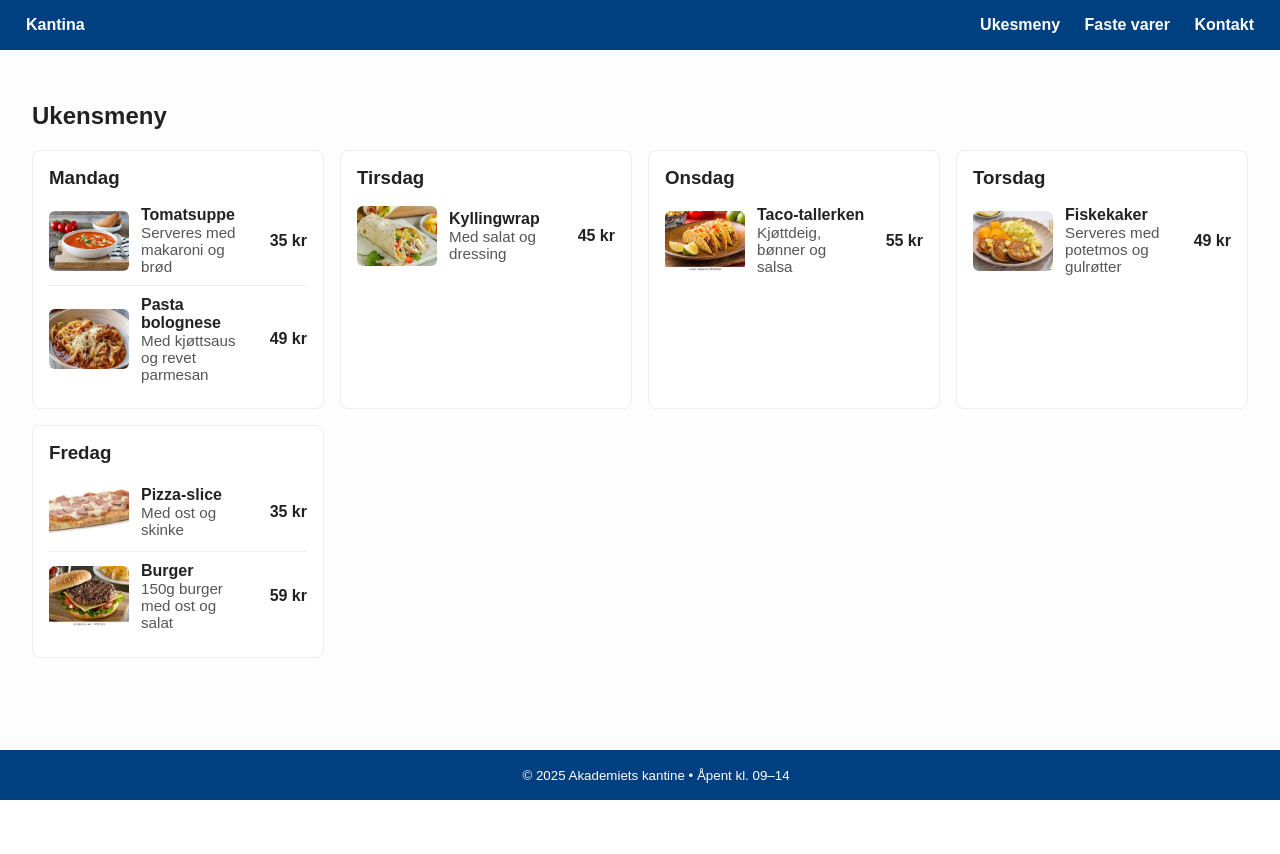
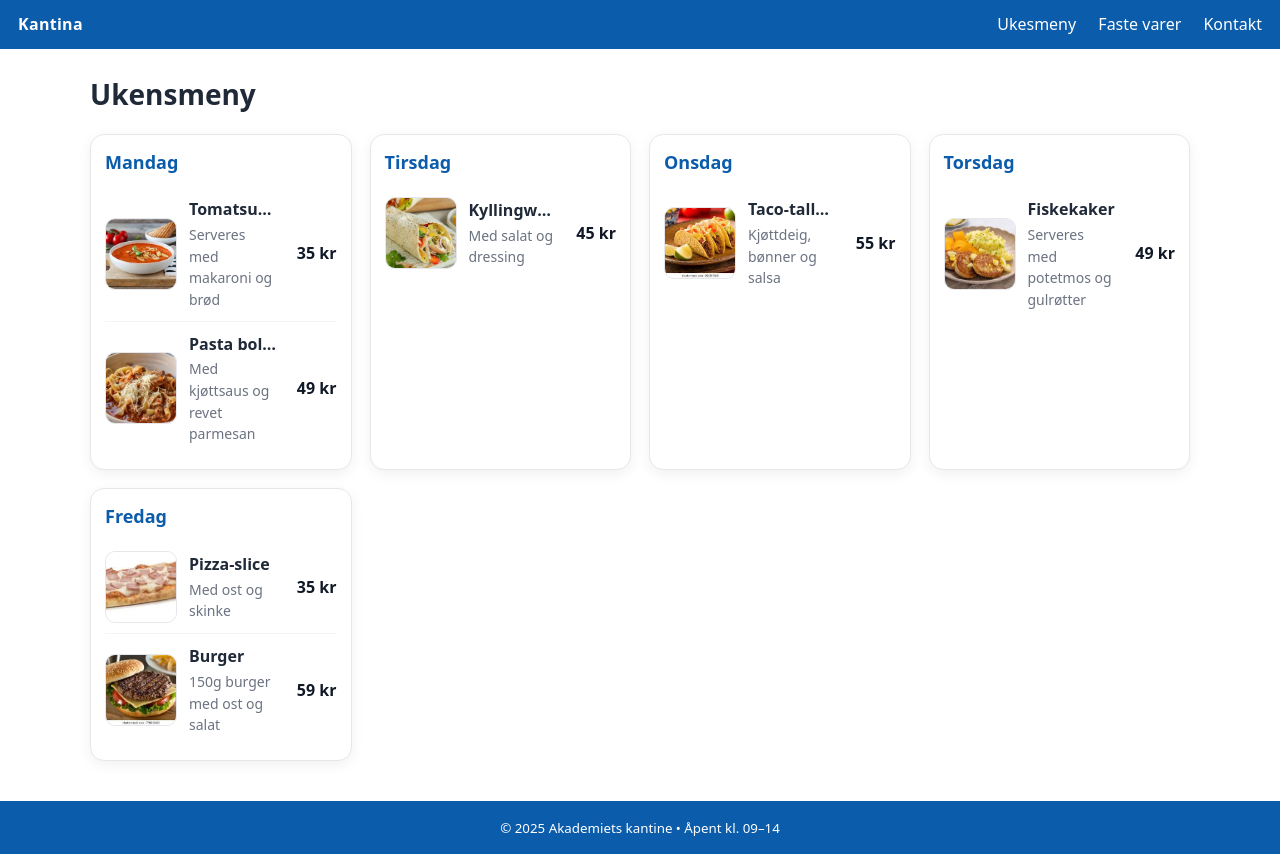
Before and after one commit to haujul11/kantineprosjekt, a Flask app: page /meny in a window 1280 px wide. Before the commit the page ends 800 px from the top, so only its background shows below. Run offline with Flask 3, Linux system fonts and the light colour scheme.

Commit message:
enkel flask app

```diff
--- a/static/style.css
+++ b/static/style.css
@@ -1,54 +1,100 @@
+/* Basestil */
+* { box-sizing: border-box; }
+html, body { margin: 0; padding: 0; }
 body {
-    font-family: Arial, sans-serif;
-    margin: 0;
-    padding: 0;
-    background-color: #fdfdfd;
-    color: #222;
+  font-family: system-ui, -apple-system, Segoe UI, Roboto, Helvetica, Arial, sans-serif;
+  color: #1f2937;
+  background: #ffffff;
+  line-height: 1.55;
 }
 
-.nav {
-    background-color: #004080;
-    color: white;
-    padding: 1em;
-    display: flex;
-    justify-content: space-between;
-    align-items: center;
+/* Linker og knapper */
+a { color: #0b5cab; text-decoration: none; }
+a:hover { text-decoration: underline; }
+.btn {
+  display: inline-block;
+  padding: 10px 16px;
+  border-radius: 10px;
+  background: #0b5cab;
+  color: #fff;
+  font-weight: 600;
+  text-decoration: none;
+}
+.btn:hover { filter: brightness(0.95); }
+
+/* Layout */
+.container {
+  width: min(1100px, 92vw);
+  margin: 24px auto 40px;
 }
 
-.nav a {
-    color: white;
-    text-decoration: none;
-    margin: 0 10px;
-    font-weight: bold;
+/* Nav */
+.nav {
+  display: flex;
+  align-items: center;
+  justify-content: space-between;
+  gap: 16px;
+  padding: 12px 18px;
+  background: #0b5cab;
+  color: #fff;
+}
+.nav .brand {
+  color: #fff;
+  font-weight: 700;
+  letter-spacing: 0.3px;
+}
+.nav .links a {
+  color: #fff;
+  margin-left: 18px;
+  font-weight: 500;
+}
+.nav .links a:hover { text-decoration: underline; }
+
+/* Footer */
+footer {
+  margin-top: 40px;
+  padding: 14px 18px;
+  background: #0b5cab;
+  color: #fff;
+  text-align: center;
 }
 
-.nav a:hover {
-    text-decoration: underline;
+/* Hero (forside) */
+.hero {
+  margin: 28px 0 6px;
+}
+.hero h1 {
+  margin: 0 0 6px;
+  font-size: clamp(22px, 3.3vw, 34px);
+}
+.hero p { margin: 0 0 14px; }
+
+/* Seksjonstitler */
+h2 {
+  margin: 8px 0 18px;
+  font-size: clamp(20px, 2.8vw, 28px);
 }
 
-.container {
-    padding: 2em;
+/* Meny-layout (deler mellom meny/varer) */
+.menu-grid {
+  display: grid;
+  grid-template-columns: repeat(auto-fill, minmax(260px, 1fr));
+  gap: 18px;
 }
 
-footer {
-    text-align: center;
-    padding: 1em;
-    background-color: #004080;
-    color: white;
-    position: fixed;
-    bottom: 0;
-    width: 100%;
-}
-
-/* --- Ukesmeny --- */
-.menu-grid {
-  display: grid;
-  grid-template-columns: repeat(auto-fit, minmax(260px, 1fr));
-  gap: 1rem;
+/* Kort */
+.card {
+  background: #fff;
+  border: 1px solid #e5e7eb;
+  border-radius: 14px;
+  padding: 14px;
+  box-shadow: 0 4px 14px rgba(17, 24, 39, 0.06);
 }
 
 .menu-day {
-  margin: 0 0 .5rem 0;
+  margin: 0 0 10px;
+  font-size: 18px;
+  color: #0b5cab;
 }
 
 .menu-list {
@@ -58,54 +104,55 @@ footer {
 }
 
 .menu-item {
-  display: flex;
-  align-items: baseline;
-  justify-content: space-between;
-  gap: 1rem;
-  padding: .6rem 0;
-  border-bottom: 1px solid #eee;
+  display: grid;
+  grid-template-columns: 72px 1fr auto;
+  gap: 12px;
+  align-items: center;
+  padding: 10px 0;
+  border-top: 1px solid #f1f5f9;
+}
+.menu-item:first-child { border-top: 0; }
+
+/* Bilder */
+.menu-img {
+  width: 72px;
+  height: 72px;
+  object-fit: cover;
+  border-radius: 10px;
+  border: 1px solid #e5e7eb;
+  background: #f8fafc;
 }
 
-.menu-item:last-child {
-  border-bottom: none;
+/* Info/tekst */
+.menu-info { min-width: 0; }
+.menu-name {
+  font-weight: 700;
+  margin-bottom: 2px;
+  white-space: nowrap;
+  overflow: hidden;
+  text-overflow: ellipsis;
+}
+.menu-desc {
+  color: #6b7280;
+  font-size: 14px;
 }
 
-.menu-info { min-width: 0; }             /* gjør at tekst brytes pent */
-.menu-name { font-weight: 600; }
-.menu-desc { color: #555; font-size: .95rem; }
-
+/* Pris */
 .menu-price {
   font-weight: 700;
-  white-space: nowrap;                    /* alltid på én linje */
-  margin-left: .5rem;
-  flex-shrink: 0;                         /* ikke krymp prisen */
+  color: #111827;
+  margin-left: 8px;
+  white-space: nowrap;
 }
 
-.menu-grid {
-  display: grid;
-  grid-template-columns: repeat(auto-fit, minmax(260px, 1fr));
-  gap: 1rem;
+/* Responsiv justering */
+@media (max-width: 520px) {
+  .menu-item {
+    grid-template-columns: 56px 1fr;
+  }
+  .menu-price {
+    grid-column: 2 / -1;
+    justify-self: end;
+    margin-top: 4px;
+  }
 }
-.card { border: 1px solid #eee; border-radius: 8px; padding: 1rem; background:#fff; }
-.menu-list { list-style: none; margin: 0; padding: 0; }
-.menu-item { display: grid; grid-template-columns: 80px 1fr auto; gap: .75rem; align-items: center; padding: .6rem 0; border-bottom: 1px solid #eee; }
-.menu-item:last-child { border-bottom: 0; }
-
-.menu-img { width: 80px; height: 60px; object-fit: cover; border-radius: 6px; }
-.menu-card-img { width: 100%; height: 160px; object-fit: cover; border-radius: 8px; }
-
-.menu-info { min-width: 0; }
-.menu-name { font-weight: 700; }
-.menu-desc { color: #555; font-size: .95rem; }
-.menu-price { font-weight: 700; white-space: nowrap; }
-
-.menu-grid { display: grid; grid-template-columns: repeat(auto-fit, minmax(260px, 1fr)); gap: 1rem; }
-.card { border: 1px solid #eee; border-radius: 8px; padding: 1rem; background: #fff; }
-.menu-list { list-style: none; margin: 0; padding: 0; }
-.menu-item { display: grid; grid-template-columns: 80px 1fr auto; gap: .75rem; align-items: center; padding: .6rem 0; border-bottom: 1px solid #eee; }
-.menu-item:last-child { border-bottom: 0; }
-.menu-img { width: 80px; height: 60px; object-fit: cover; border-radius: 6px; }
-.menu-info { min-width: 0; }
-.menu-name { font-weight: 700; }
-.menu-desc { color: #555; font-size: .95rem; }
-.menu-price { font-weight: 700; white-space: nowrap; }
```
